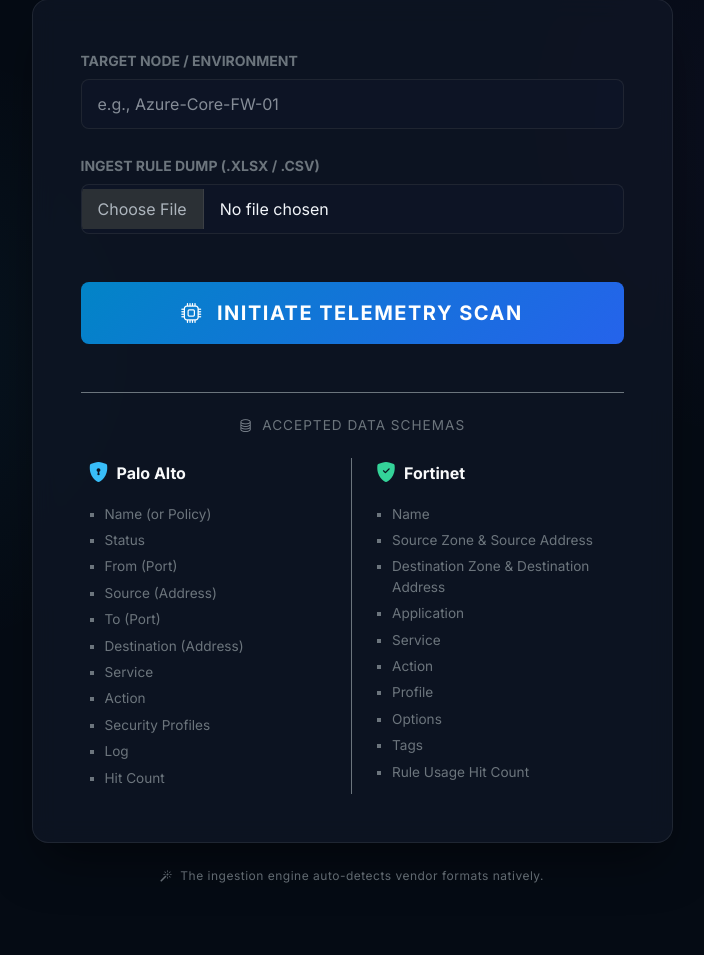
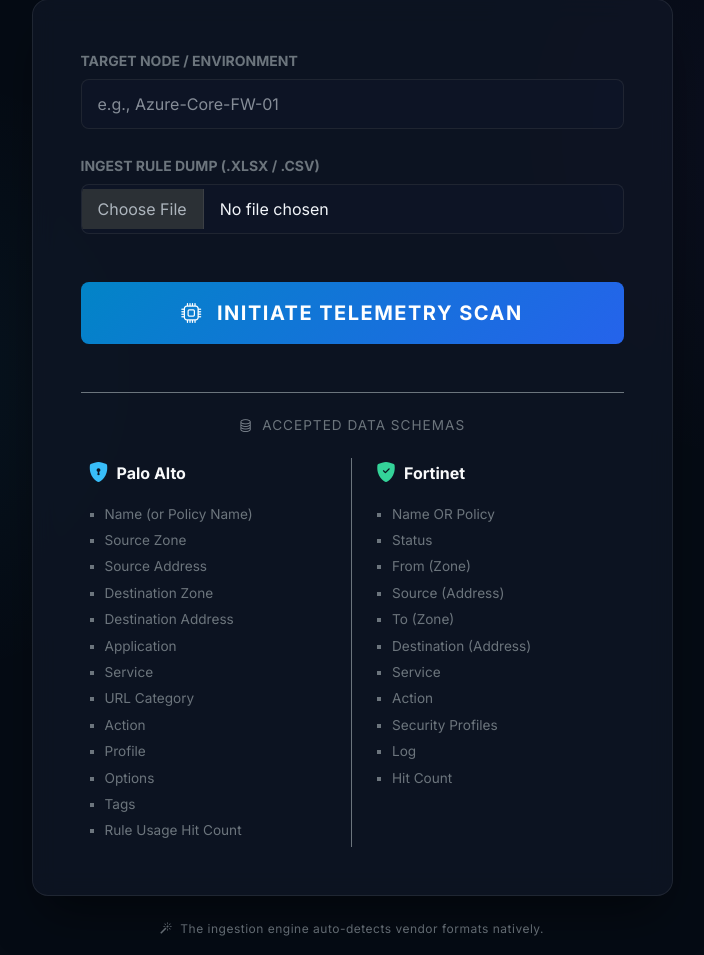
Before and after one commit to Majordean0303/firewall-rule-review, a Flask app: page / in a window 1280 px wide. Shown: the part 233-1188 px from the top of the page, without its empty margins (288-992 px from the left). Before the commit the page ends 1116 px from the top, so only its background shows below. Run offline with Flask 3, Linux system fonts and the light colour scheme.

Commit message:
Updated the CSV Format requirement

```diff
--- a/templates/index.html
+++ b/templates/index.html
@@ -129,17 +129,19 @@
                                         <span class="fw-bold text-light">Palo Alto</span>
                                     </div>
                                     <ul class="text-secondary ps-3 mb-0 schema-list list-unstyled" style="list-style-type: square;">
-                                        <li>Name (or Policy)</li>
-                                        <li>Status</li>
-                                        <li>From (Port)</li>
-                                        <li>Source (Address)</li>
-                                        <li>To (Port) </li>
-                                        <li>Destination (Address)</li>
-                                        <li>Service </li>
+                                        <li>Name (or Policy Name)</li>
+                                        <li>Source Zone</li>
+                                        <li>Source Address</li>
+                                        <li>Destination Zone</li>
+                                        <li>Destination Address</li>
+                                        <li>Application</li>
+                                        <li>Service</li>
+                                        <li>URL Category</li>
                                         <li>Action</li>
-                                        <li>Security Profiles</li>
-                                        <li>Log</li>
-                                        <li>Hit Count</li>
+                                        <li>Profile</li>
+                                        <li>Options</li>
+                                        <li>Tags</li>
+                                        <li>Rule Usage Hit Count</li>
                                     </ul>
                                 </div>
                                 <div class="col-6 ps-4">
@@ -148,16 +150,17 @@
                                         <span class="fw-bold text-light">Fortinet</span>
                                     </div>
                                     <ul class="text-secondary ps-3 mb-0 schema-list list-unstyled" style="list-style-type: square;">
-                                        <li>Name</li>
-                                        <li>Source Zone & Source Address</li>
-                                        <li>Destination Zone & Destination Address</li>
-                                        <li>Application </li>
+                                        <li>Name OR Policy</li>
+                                        <li>Status</li>
+                                        <li>From (Zone)</li>
+                                        <li>Source (Address)</li>
+                                        <li>To (Zone)</li>
+                                        <li>Destination (Address)</li>
                                         <li>Service</li>
                                         <li>Action</li>
-                                        <li>Profile</li>
-                                        <li>Options</li>
-                                        <li>Tags</li>
-                                        <li>Rule Usage Hit Count</li>
+                                        <li>Security Profiles</li>
+                                        <li>Log</li>
+                                        <li>Hit Count</li>
                                     </ul>
                                 </div>
                             </div>
```
Also changed, not shown: 1 other file.
